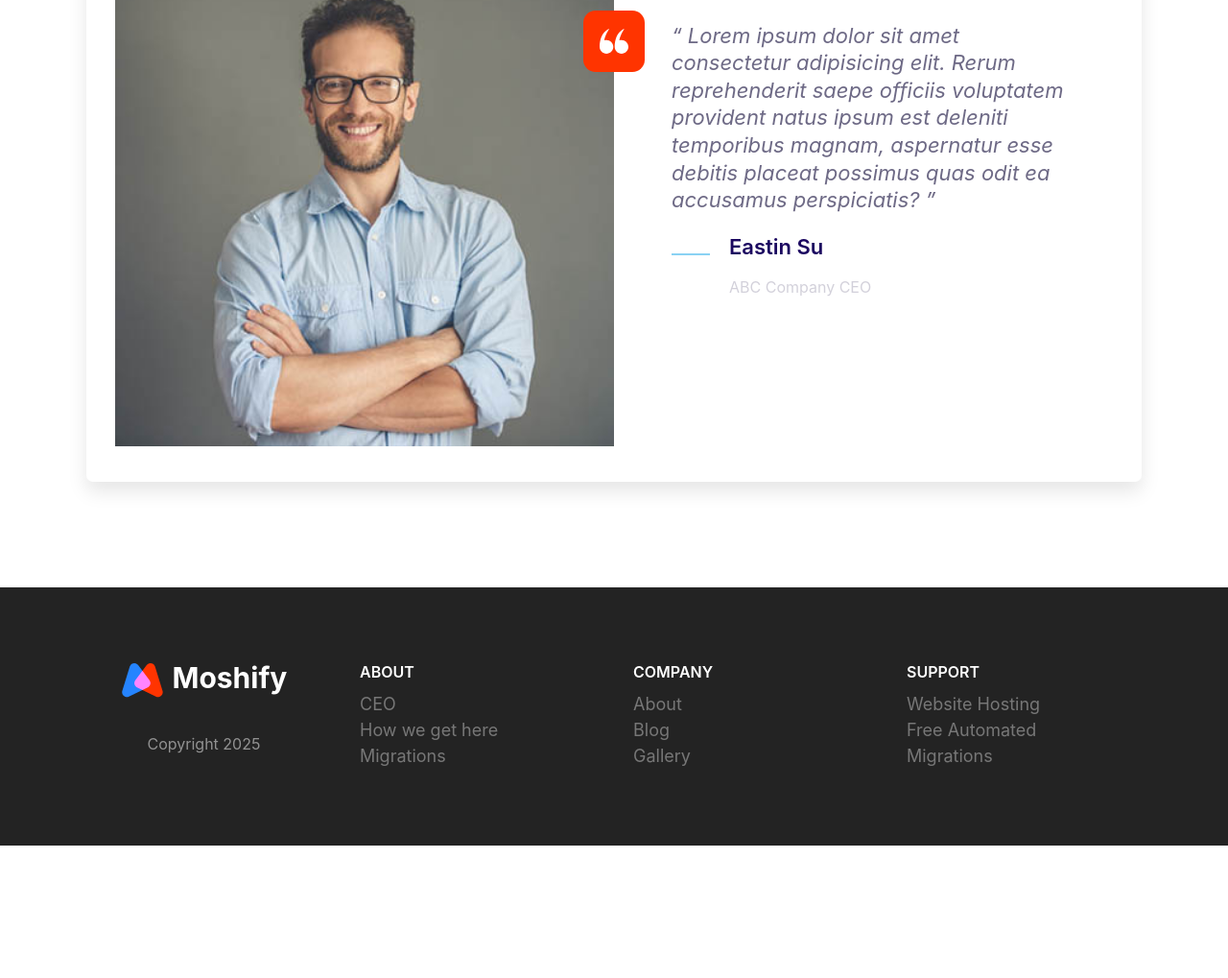
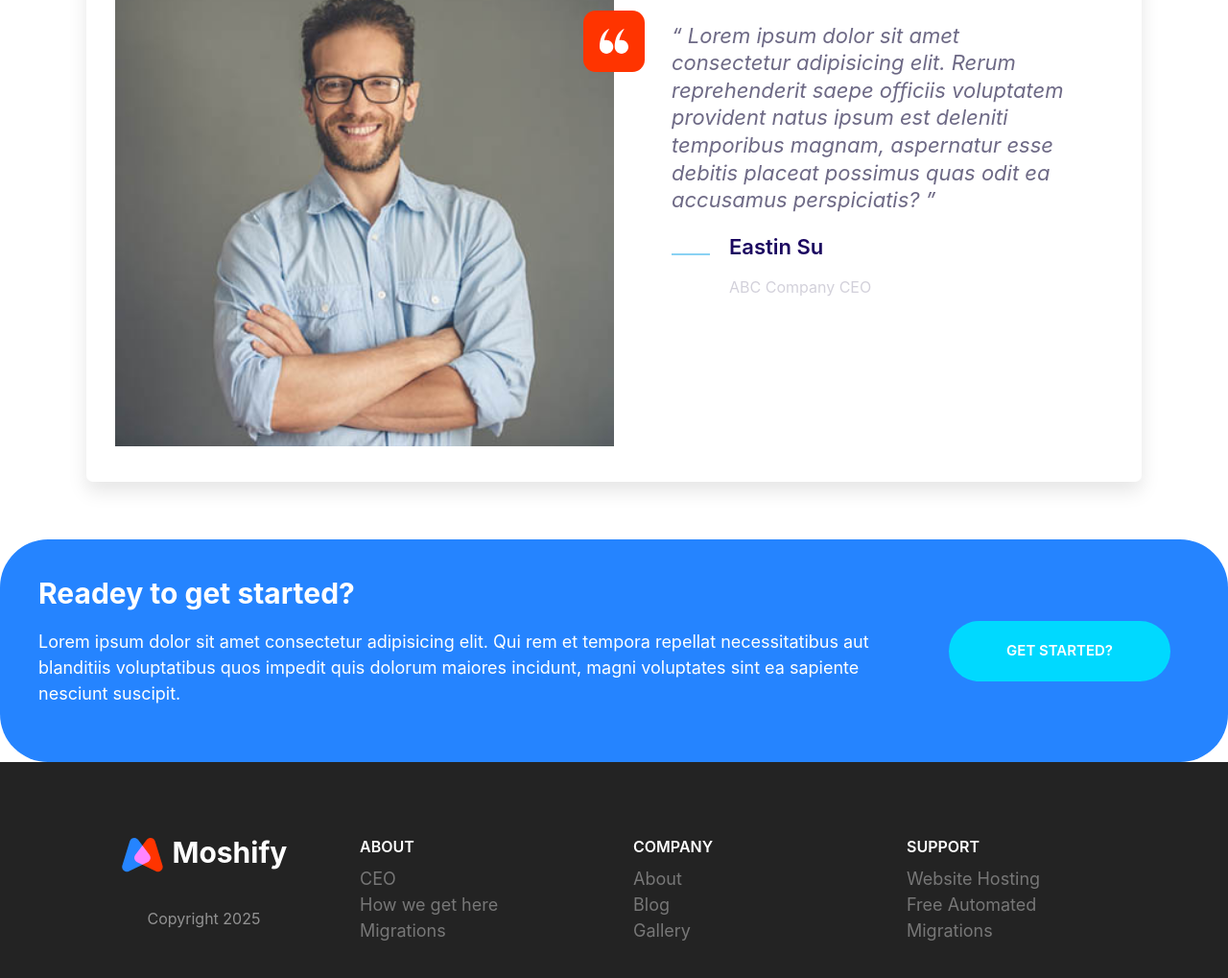
Before and after one commit to tseHaoSu/Moshify, a website built with Parcel: page index.html in a window 1280 px wide. Shown: the part 4924-5943 px from the top of the page at 96% size. Before the commit the page ends 5805 px from the top, so only its background shows below. Built offline with nearby package versions, Linux system fonts and the light colour scheme.

Commit message:
add parcel for build

```diff
--- a/css/style.css
+++ b/css/style.css
@@ -792,6 +792,7 @@ a {
 /*footer */
 .footer{
   background: #232323;
+  margin-top: 0rem;
 }
 
 .footer__section{
--- a/index.html
+++ b/index.html
@@ -336,6 +336,21 @@
         </div>
       </div>
     </section>
+    <div class="callout callout--primary">
+      <div class="grid grid--1x2">
+        <div class="callout__content">
+          <h2 class="callout__header">Readey to get started?</h2>
+          <p>
+            Lorem ipsum dolor sit amet consectetur adipisicing elit. Qui rem et
+            tempora repellat necessitatibus aut blanditiis voluptatibus quos
+            impedit quis dolorum maiores incidunt, magni voluptates sint ea
+            sapiente nesciunt suscipit.
+          </p>
+        </div>
+        <a href="#" class="btn btn--secondary btn--stretch">Get started?</a>
+      </div>
+    </div>
+    </body>
     <footer class="block block--dark footer">
   <div class="container grid footer__sections">
     <section class="collapsible collapsible--expanded footer__section">
@@ -394,5 +409,4 @@
   <script>
     AOS.init();
   </script>
-  </body>
 </html>
```
Also changed, not shown: package.json (added, +15 -0 lines), 2 other files.
